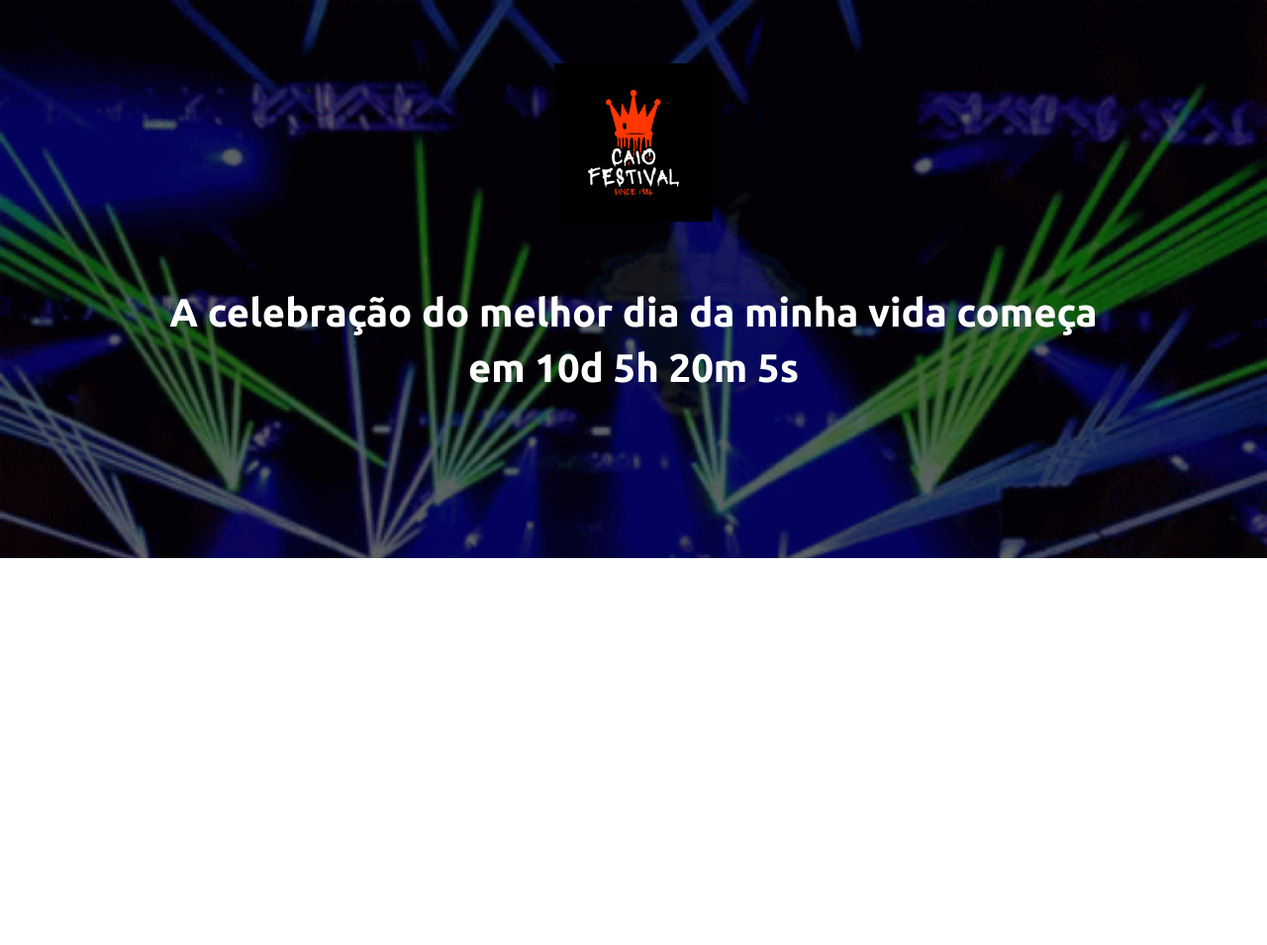
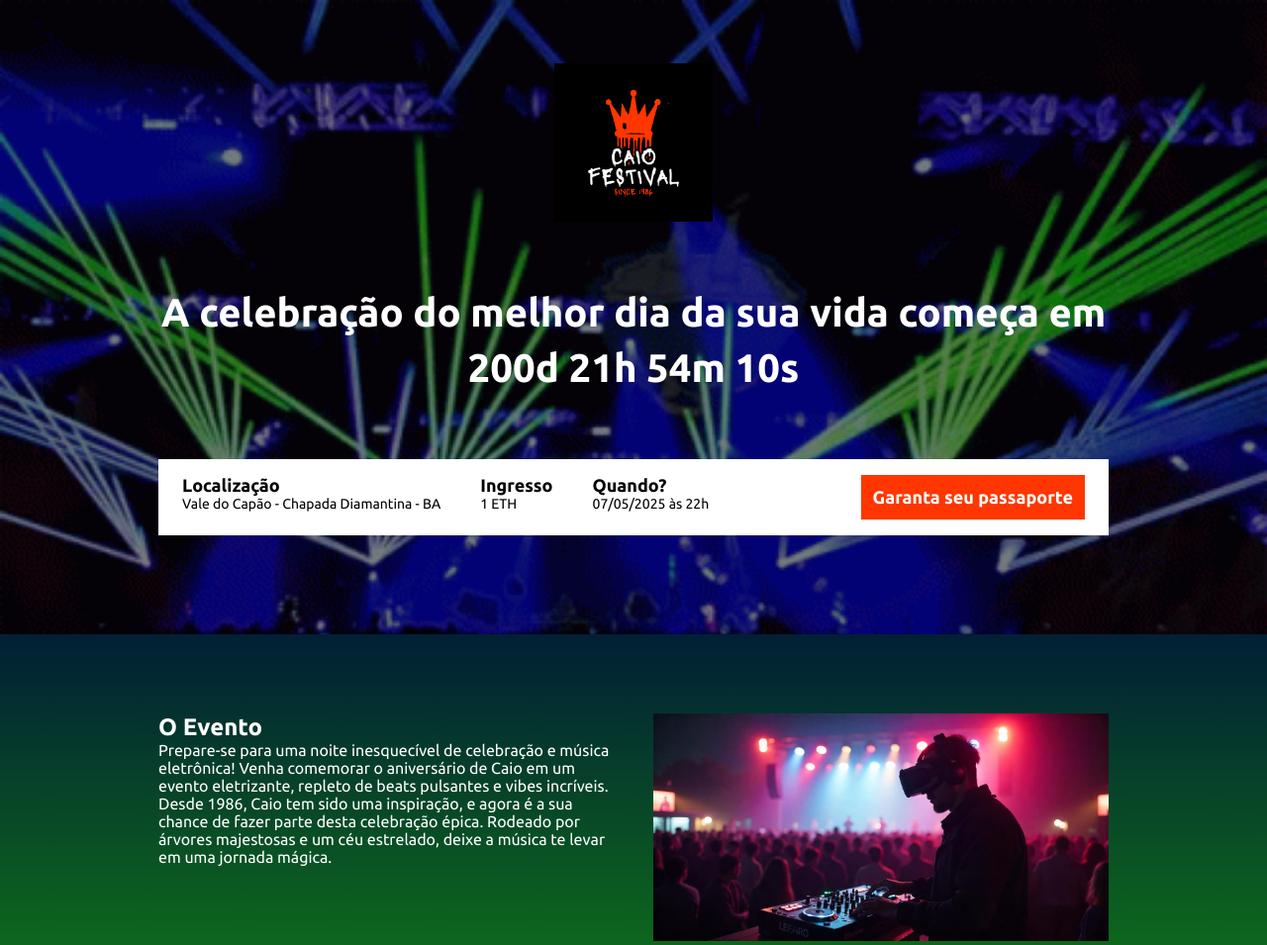
Before and after one commit to caiodiasol/caio_festival, a website built with Parcel: page src/index.html in a window 1280 px wide. Shown: the top 955 px of the page at 99% size. Before the commit the page ends 800 px from the top, so only its background shows below. Built offline with nearby package versions, Linux system fonts and the light colour scheme.

Commit message:
criando a contagem regressiva

```diff
--- a/package.json
+++ b/package.json
@@ -1,9 +1,9 @@
 {
   "name": "exercicio",
   "version": "1.0.0",
-  "main": "index.js",
   "scripts": {
     "dev": "parcel src/index.html src/styles/main.scss src/scripts/main.js --no-cache",
+    "build": "parcel build src/index.html",
     "test": "echo \"Error: no test specified\" && exit 1"
   },
   "keywords": [],
--- a/src/index.html
+++ b/src/index.html
@@ -7,20 +7,64 @@
     <link rel="preconnect" href="https://fonts.googleapis.com">
     <link rel="preconnect" href="https://fonts.gstatic.com" crossorigin>
     <link href="https://fonts.googleapis.com/css2?family=Ubuntu:wght@400;700&display=swap" rel="stylesheet">
+    <link rel="stylesheet" href="styles/main.scss">
+    <link rel="stylesheet" href="https://unpkg.com/aos@next/dist/aos.css" />
 
-    <link rel="stylesheet" href="styles/main.scss">
 </head>
 <body>
     <header class="hero">
         <div class="container">
             <img class="hero__logo" src="./images/logo/Logo_caio_festival.png" alt="Logo do Festival">
             <p class="hero__text">
-                A celebração do melhor dia da minha vida começa em 10d 5h 20m 5s
+                A celebração do melhor dia da sua vida começa em <span id="contador"></span>
             </p>
+            <div class="infos-bar">
+                <ul class="infos-bar__infos">
+                    <li class="infos-bar__infos__item">
+                        <b>Localização</b>
+                        Vale do Capão - Chapada Diamantina - BA
+                    </li>
+                    <li class="infos-bar__infos__item">
+                        <b>Ingresso</b>
+                        1 ETH
+                    </li>
+                    <li class="infos-bar__infos__item">
+                        <b>Quando?</b>
+                        07/05/2025 às 22h
+                    </li>
+                </ul>
+                <a href="#" class="button button--primary">
+                    Garanta seu passaporte
+                </a>
+            </div>
         </div>
     </header>
 
+    <section class="event event--party">
+        <div class="container" data-aos="fade-right">
+            <div class="event__datails">
+                <h2 class="event__datails__title">O Evento</h2>
+                <p class="event__datails__text">
+                    Prepare-se para uma noite inesquecível de celebração e música eletrônica! Venha comemorar o aniversário de Caio em um evento eletrizante, repleto de beats pulsantes e vibes incríveis. Desde 1986, Caio tem sido uma inspiração, e agora é a sua chance de fazer parte desta celebração épica. Rodeado por árvores majestosas e um céu estrelado, deixe a música te levar em uma jornada mágica.
+                </p>
+            </div>
+            <img class="event__image" src="./images/festa_dj.jpeg" alt="Imagem da festa">
+        </div>
+    </section>
 
+    <section class="event event--localization event--image-left" >
+        <div class="container" data-aos="fade-left">
+            <div class="event__datails">
+                <h2 class="event__datails__title">Localização</h2>
+                <p class="event__datails__text">
+                    Mergulhe na majestosa beleza do Vale do Capão, na Chapada Diamantina, e prepare-se para uma experiência sonora única! Envolto por imponentes serras e cachoeiras cristalinas, nosso evento de música eletrônica te levará a um paraíso natural onde ritmos eletrizantes se fundem com a serenidade da natureza. Desde trilhas cobertas de verde até o céu estrelado da Chapada, o cenário é simplesmente perfeito para celebrar a vida e a música. Traga sua energia, seu melhor ritmo e venha dançar sob as estrelas. Conecte-se com a natureza e a música em um evento que promete ser inesquecível na sua vida!
+                </p>
+            </div>
+            <img class="event__image" src="./images/festa_pscina.jpg" alt="Imagem piscina">
+        </div>
+    </section>
+
+    <script src="https://unpkg.com/aos@next/dist/aos.js"></script>
     <script src="./scripts/main.js"></script>
 </body>
 </html>
--- a/src/scripts/main.js
+++ b/src/scripts/main.js
@@ -1 +1,27 @@
-console.log("ola mundo");
+AOS.init();
+
+const dataDoEvento = new Date("May 7, 2025 22:00:00");
+const timeStampDoEvento = dataDoEvento.getTime();
+
+const contadorDeHoras = setInterval(function() {
+    const agora = new Date();
+    const timeStampAtual = agora.getTime();
+
+    const distanciaAteOEvento = timeStampDoEvento - timeStampAtual;
+
+    const diasEmMs = 1000 * 60 * 60 * 24;
+    const horaEmMs = 1000 * 60 * 60;
+    const minutoEmMs = 1000 * 60;
+
+    const diasAteOEvento =  Math.floor(distanciaAteOEvento / diasEmMs);
+    const horasAteOEvento = Math.floor((distanciaAteOEvento % diasEmMs) / horaEmMs);
+    const minutosAteOEvento =  Math.floor((distanciaAteOEvento % horaEmMs) / minutoEmMs);
+    const segundosAteOEvento = Math.floor((distanciaAteOEvento % minutoEmMs)/1000);
+
+    document.getElementById('contador').innerHTML = `${diasAteOEvento}d ${horasAteOEvento}h ${minutosAteOEvento}m ${segundosAteOEvento}s`;
+
+    if(distanciaAteOEvento < 0){
+        clearInterval(contadorDeHoras);
+        document.getElementById('contador').innerHTML = 'Evento expirado';
+    }
+}, 1000)
--- a/src/styles/_hero.scss
+++ b/src/styles/_hero.scss
@@ -1,3 +1,5 @@
+@use 'variables';
+
 .hero{
     padding-top: 64px;
     padding-bottom: 100px;
@@ -16,9 +18,9 @@
         left: 0;
         width: 100%;
         height: 100%;
-        background-color: #000;
+        background-color: variables.$corTextoSecundario;
         content: '';
-        opacity: .6;
+        opacity: .5;
 
     }
 
--- /dev/null
+++ b/src/styles/_variables.scss
@@ -0,0 +1,10 @@
+//gradientes
+$blue1: #011f35;
+$green1: #107817;
+
+//textos
+$corTextoPrincipal: #fff;
+$corTextoSecundario: #000;
+
+//botoes
+$corDoBotao: #FF3600;
--- /dev/null
+++ b/src/styles/components/_buttons.scss
@@ -0,0 +1,27 @@
+@use '../variables';
+
+.button{
+    padding: 12px;
+    font-size: 18px;
+    font-weight: bold;
+    text-decoration: none;
+    text-align: center;
+    white-space: nowrap;
+
+    &--primary{
+        color: variables.$corTextoPrincipal;
+        background-color: variables.$corDoBotao;
+    }
+
+    @media(max-width: 640px){
+        display: flex;
+        width: 100%;
+        text-align: center;
+        align-items: center;
+    }
+
+    @media(max-width:1024px){
+        display: flex;
+        align-items: center;
+    }
+}
--- /dev/null
+++ b/src/styles/components/_event.scss
@@ -0,0 +1,57 @@
+@use '../variables';
+
+.event{
+    padding: 80px 0;
+
+    &--party{
+        background-image: linear-gradient(variables.$blue1,variables.$green1);
+    }
+
+    &--localization{
+        background-image: linear-gradient(variables.$green1,variables.$blue1);
+    }
+
+    &--image-left{
+        .container{
+            flex-direction: row-reverse;
+        }
+    }
+
+    .container{
+        display: flex;
+        gap: 40px;
+    }
+
+    &__image{
+        max-width: 460px;
+    }
+
+    &__details{
+
+        &__title{
+            font-size: 18px;
+            font-weight: bold;
+            margin-bottom: 16px;
+        }
+
+        &__text{
+            font-size: 16px;
+            line-height: 22px;
+        }
+    }
+
+    @media(max-width:640px){
+        .container{
+            display: block;
+        }
+
+        &__image{
+            width: 100%;
+        }
+
+        &__details{
+            margin-right: 0;
+            margin-bottom: 16px;
+        }
+    }
+}
--- /dev/null
+++ b/src/styles/components/_infos_bar.scss
@@ -0,0 +1,43 @@
+@use '../variables';
+
+.infos-bar{
+    padding: 16px 24px;
+    background-color: variables.$corTextoPrincipal;
+    display: flex;
+    justify-content: space-between;
+
+    &__infos{
+        display: flex;
+        gap: 40px;
+
+
+        &__item{
+            font-size: 14px;
+            color: variables.$corTextoSecundario;
+
+            b{
+                font-size: 18px;
+                display: block;
+                color: variables.$corTextoSecundario;
+            }
+        }
+    }
+
+    @media(max-width:640px){
+        display: block;
+
+        &__infos{
+            display: block;
+
+            &__item{
+                margin-bottom: 24px;
+            }
+        }
+    }
+
+    @media(max-width: 1024px){
+        &__infos{
+            gap: 16px;
+        }
+    }
+}
--- a/src/styles/main.scss
+++ b/src/styles/main.scss
@@ -1,4 +1,10 @@
 @use 'hero';
+@use 'components/infos_bar';
+@use 'components/buttons';
+@use 'components/event';
+@use 'variables';
+
+
 
 *{
     margin: 0;
@@ -6,6 +12,7 @@
     box-sizing: border-box;
     font-family: Ubuntu, sans-serif;
     color: #fff;
+    list-style: none;
 }
 
 .container{
```
